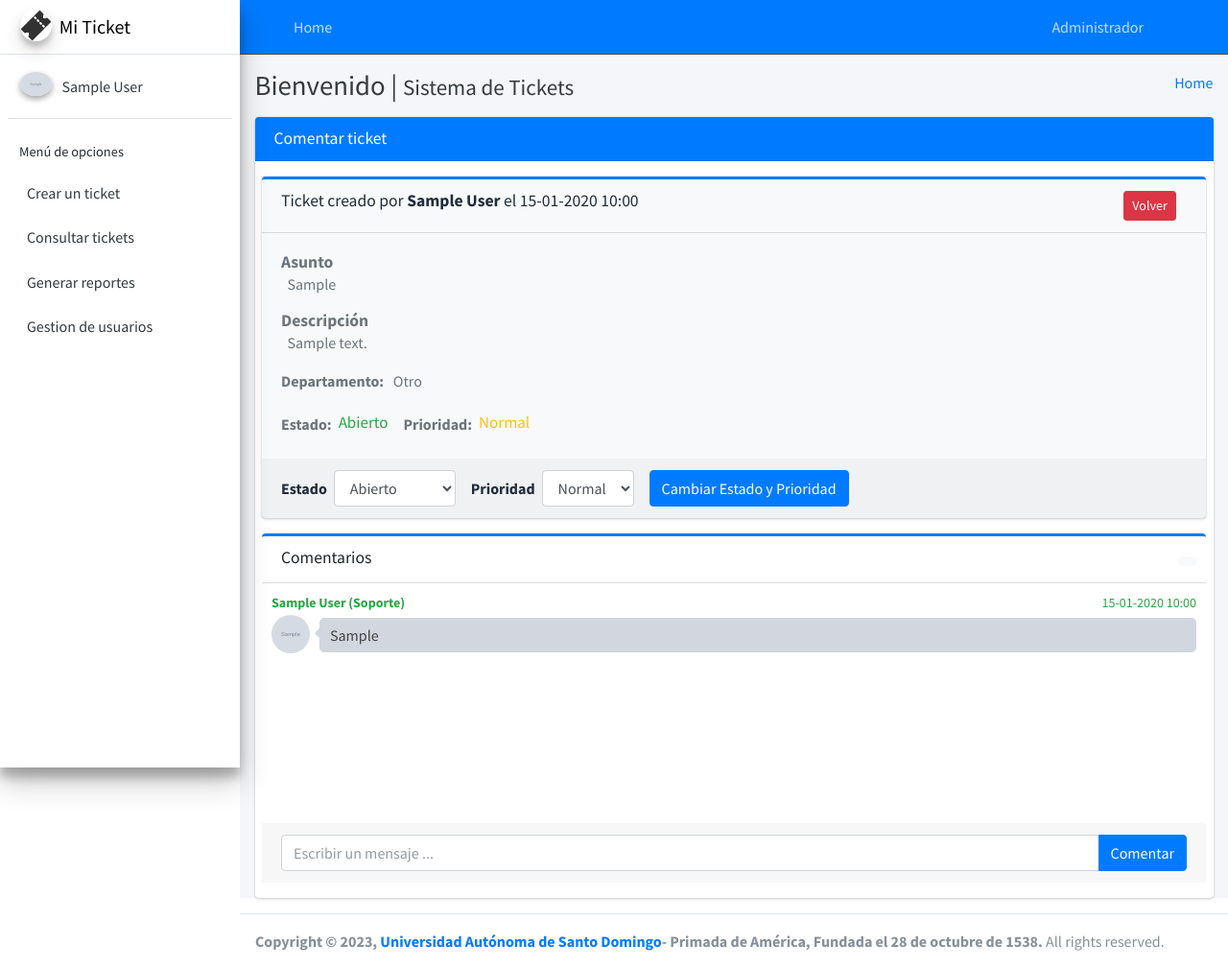
After one commit to Noruii/Sistema-de-Tickets-2.0, a Django app: page /sdt/tickets/comentar_ticket/1/ in a window 1280 px wide. The commit adds this page. Shown: the whole page at 96% size. Run offline with Django 4.2, Linux system fonts and the light colour scheme; a user stored in the database is signed in; tables that the repository leaves empty hold one stand-in row (values such as "Sample post"); grey boxes marked "Sample" are stand-in pictures; one stand-in notice (Sample message) is shown; some libraries are stand-ins or nearby versions.

Commit message:
Comentar, cambiar prioridad, estado, eliminar tickets y pequeños ajustes

```diff
--- a/app1/templates/principal_miticket.html
+++ b/app1/templates/principal_miticket.html
@@ -39,7 +39,7 @@
                     </a>
                 </div>
                 <div class="col-md-6">
-                    <a href="#" class="btn-box">
+                    <a href="{% url 'consultar_ticket' %}" class="btn-box">
                         <div class="custom-box">
                             <i class="fas fa-5x fa-user-edit mb-3"></i>
                             <h4>Consultar tickets</h4>
--- a/app1/templates/reportes/generar_reportes.html
+++ b/app1/templates/reportes/generar_reportes.html
@@ -67,7 +67,7 @@
                         display: DataTable.Responsive.display.modal({
                             header: function (row) {
                                 var data = row.data();
-                                return 'Detalles para ' + data[1] +" "+ data[2];
+                                return 'Detalles para ' + data[1];
                             }
                         }),
                         renderer: DataTable.Responsive.renderer.tableAll({
--- /dev/null
+++ b/app1/templates/tickets/comentar_ticket.html
@@ -0,0 +1,170 @@
+{% extends 'body.html' %}
+
+{% load static %}
+
+{% block content %}
+<div class="card card-default card-primary">
+    <div class="card-header">
+        <h3 class="card-title">
+            <i class="fa-solid fa-comments"></i>
+            Comentar ticket
+        </h3>
+    </div>
+
+    <!-- Descripcion del Ticket -->
+    <div class="container-fluid">
+        <div class="row">
+            <div class="col mt-3">
+                <div class="card card-primary card-outline bg-light">
+                    <div class="card-header">
+                        <h5 class="card-title">Ticket creado por <b>{{ ticket.usuario.first_name }} {{ ticket.usuario.last_name }}</b> el {{ ticket.fecha_creacion|date:'d-m-Y H:i' }}</h3>
+                        <div class="card-tools">
+                            <a class="btn btn-danger btn-sm" href="{% url 'consultar_ticket' %}" role="button">
+                                <i class="fa-solid fa-share-from-square"></i>
+                                Volver
+                            </a>
+                            <button type="button" class="btn btn-light btn-sm" data-card-widget="collapse">
+                                <i class="fas fa-minus"></i>
+                            </button>
+                        </div>
+                    </div>
+                    <div class="card-body text-secondary">
+                        <h5 class="card-title"><b>Asunto</b></h5>
+                        <p class="card-text">
+                            &nbsp; {{ ticket.asunto }}
+                        </p>
+
+                        <h5 class="card-title"><b>Descripción</b></h5>
+                        <p class="card-text">
+                            &nbsp; {{ ticket.descripcion }}
+                        </p>
+                        <p class="card-text"><b>Departamento:</b> &nbsp; {{ ticket.departamento }}</p>
+                        <div class="form-inline">
+                            <div class="form-group mr-3">
+                                <label for="estado" style="margin-right: 7px;"><b>Estado:</b></label>
+                                {% if estado_actual.estado == 'Abierto' %}
+                                    <h1 class="text-success" style="font-size: 17px; margin-top: 5px;"></b>{{ estado_actual.estado }}</b></h1>
+                                {% elif estado_actual.estado == 'En progreso' %}
+                                    <h1 class="text-warning" style="font-size: 17px; margin-top: 5px;"></b>{{ estado_actual.estado }}</b></h1>
+                                {% elif estado_actual.estado == 'Cerrado' %}
+                                    <h1 class="text-danger" style="font-size: 17px; margin-top: 5px;"></b>{{ estado_actual.estado }}</b></h1>
+                                {% endif %}
+                            </div>
+                            <div class="form-group mr-3">
+                                <label for="prioridad" style="margin-right: 7px;"><b>Prioridad:</b></label>
+                                {% if prioridad_actual.prioridad  == 'Baja' %}
+                                    <h1 class="text-info" style="font-size: 17px; margin-top: 5px;"></b>{{ prioridad_actual.prioridad }}</b></h1>
+                                {% elif prioridad_actual.prioridad == 'Normal' %}
+                                <h1 class="text-warning" style="font-size: 17px; margin-top: 5px;"></b>{{ prioridad_actual.prioridad }}</b></h1>
+                                {% elif prioridad_actual.prioridad == 'Alta' %}
+                                <h1 class="text-danger" style="font-size: 17px; margin-top: 5px;"></b>{{ prioridad_actual.prioridad }}</b></h1>
+                                {% endif %}
+                            </div>
+                        </div>
+                    </div>
+                    <div class="card-footer">
+                        {% if user.is_superuser or user.is_staff %}
+                            <form method="post" action="{% url 'estado_prioridad_update' id=ticket.id %}" class="form-inline">
+                                {% csrf_token %}
+                                <div class="form-group mr-3">
+                                    <label for="estado" style="margin-right: 7px;">Estado</label>
+                                    <select class="form-control" id="estado" name="estado">
+                                        {% for i, j in estados %}
+                                            {% if i == 'Abierto' %}
+                                                <option class="text-success" value="{{ i }}">{{ j }}</option>
+                                            {% elif i == 'En progreso' %}
+                                                <option class=" text-warning" value="{{ i }}">{{ j }}</option>
+                                            {% elif i == 'Cerrado' %}
+                                                <option class=" text-danger" value="{{ i }}">{{ j }}</option>
+                                            {% endif %}
+                                        {% endfor %}
+                                    </select>
+                                </div>
+                                <div class="form-group mr-3">
+                                    <label for="prioridad" style="margin-right: 7px;">Prioridad</label>
+                                    <select class="form-control" id="prioridad" name="prioridad">
+                                        {% for i, j in prioridades %}
+                                            {% if i == 'Baja' %}
+                                                <option class="text-info" value="{{ i }}">{{ j }}</option>
+                                            {% elif i == 'Normal' %}
+                                                <option class=" text-warning" value="{{ i }}">{{ j }}</option>
+                                            {% elif i == 'Alta' %}
+                                                <option class=" text-danger" value="{{ i }}">{{ j }}</option>
+                                            {% endif %}
+                                        {% endfor %}
+                                    </select>
+                                </div>
+                                <button type="submit" class="btn btn-primary"><i class="fa-solid fa-pen-to-square"></i> Cambiar Estado y Prioridad</button>
+                            </form>
+                        {% endif %}
+                    </div>
+                </div>
+            </div>
+        </div>
+    </div>
+
+    <!-- Comentarios -->
+    <div class="container-fluid">
+        <div class="row">
+            <div class="col">
+                <div class="card card-primary card-outline direct-chat direct-chat-primary shadow-none">
+                    <div class="card-header">
+                        <h5 class="card-title">Comentarios</h3>
+                        <div class="card-tools">
+                            <button type="button" class="btn btn-light btn-sm" data-card-widget="collapse">
+                                <i class="fas fa-minus"></i>
+                            </button>
+                        </div>
+                    </div>
+
+                    <div class="card-body">
+                        <div class="direct-chat-messages">
+                            {% for comentario in comentarios %}
+                                {% if comentario.usuario.is_superuser or comentario.usuario.is_staff %}
+                                    <div class="direct-chat-msg">
+                                        <div class="direct-chat-infos clearfix">
+                                            <span class="direct-chat-name float-left text-success">{{ comentario.usuario.first_name }} {{ comentario.usuario.last_name }} (Soporte)</span>
+                                            <span class="direct-chat-timestamp float-right text-success">{{ comentario.fecha_creado|date:'d-m-Y H:i' }}</span>
+                                        </div>
+                                        <img class="direct-chat-img" src="{{ comentario.usuario.get_image }}" alt="Message User Image">
+                                        <div class="direct-chat-text">
+                                            {{ comentario.comentario }}
+                                        </div>
+                                    </div>
+                                {% else %}
+                                    <div class="direct-chat-msg right">
+                                        <div class="direct-chat-infos clearfix">
+                                            <span class="direct-chat-name float-right text-primary">{{ comentario.usuario.first_name }} {{ comentario.usuario.last_name }}</span>
+                                            <span class="direct-chat-timestamp float-left text-primary">{{ comentario.fecha_creado|date:'d-m-Y H:i' }}</span>
+                                        </div>
+                                        <img class="direct-chat-img" src="{{ comentario.usuario.get_image }}" alt="Message User Image">
+                                        <div class="direct-chat-text">
+                                            {{ comentario.comentario }}
+                                        </div>
+                                    </div>
+                                {% endif %}
+                            {% empty %}
+                                <div class="text-center">
+                                    <h5>Aún no hay comentarios.</h5>
+                                </div>
+                            {% endfor %}
+                        </div>
+                    </div>
+
+                    <div class="card-footer">
+                        <form action="{% url 'comentar_ticket' id=ticket.id %}" method="post">
+                            {% csrf_token %}
+                            <div class="input-group">
+                                <input type="text" id="textAreacomentario" name="textAreacomentario" placeholder="Escribir un mensaje ..." class="form-control" required>
+                                <span class="input-group-append">
+                                    <button type="submit" class="btn btn-primary">Comentar</button>
+                                </span>
+                            </div>
+                        </form>
+                    </div>
+                </div>
+            </div>
+        </div>
+    </div>
+</div>
+{% endblock content %}
--- a/app1/urls.py
+++ b/app1/urls.py
@@ -12,19 +12,17 @@ urlpatterns = [
 
     # Vistas de Django de recuperar contraseña
 
-    # Crear usuarios / gestionar usuarios
+    # Crear usuarios / Gestionar usuarios
     path('usuarios/perfil_de_usuario/<int:id>/', perfil_de_usuario_view, name='perfil_de_usuario'),
     path('usuarios/gestion_de_usuarios', gestion_de_usuarios_view, name="gestion_de_usuarios"),
 
     # Crear y Consultar tickets
     path('tickets/crear_ticket/', crear_ticket_view, name='crear_ticket'),
+    path('tickets/consultar_ticket/', consultar_ticket_view, name='consultar_ticket'),
+    path('eliminar_ticket/<int:id>/', eliminar_ticket, name='eliminar_ticket'),
+    path('tickets/comentar_ticket/<int:id>/', comentar_ticket_view, name='comentar_ticket'),
+    path('estado_prioridad_update/<int:id>/', estado_prioridad_update, name='estado_prioridad_update'),
 
-    # Vista de general reportes
-
-    # -----
-
-    # Generar reportes
+    # Vista de Generar reportes
     path('reportes/generar_reportes/', reportes_view, name='generar_reportes'),
-
-    #path('usuarios/list/', UsuariosListView.as_view(), name='usuarios_list')
 ]
--- a/app1/views/tickets/views.py
+++ b/app1/views/tickets/views.py
@@ -1,10 +1,7 @@
-from typing import Any
 from django.db import IntegrityError
 from django.shortcuts import render, redirect, get_object_or_404
-from django.contrib.auth import login, logout, authenticate
 from django.contrib.auth.decorators import login_required
-from django.http import HttpResponse
-from django.views.generic import ListView
+from django.http import Http404
 from django.contrib import messages
 
 from app1.models import *
@@ -61,7 +58,7 @@ def crear_ticket_view(request):
             prioridad.save()
 
             messages.success(request, '¡Ticket creado exitosamente!')
-            return redirect('crear_ticket')
+            return redirect('consultar_ticket')
         except IntegrityError:
             messages.error(request, 'Error al crear el ticket.')
             return redirect('crear_ticket')
@@ -69,3 +66,118 @@ def crear_ticket_view(request):
     return render(request, 'tickets/crear_ticket.html', {
         'departamentos': departamentos
     })
+
+@login_required
+def consultar_ticket_view(request):
+    try:
+        tickets = Ticket.objects.all()
+        tickets_usuario_especifico = Ticket.objects.filter(usuario_id = request.user)
+    except Ticket.DoesNotExist:
+        raise Http404("El ticket no existe.")
+
+    return render(request, 'tickets/consultar_ticket.html', {
+        'icon': '<i class="fa-solid fa-user-edit"></i>',
+        'title': 'Consultar tickets',
+        'tickets': tickets,
+        'tickets_usuario_especifico': tickets_usuario_especifico,
+    })
+
+@login_required
+def eliminar_ticket(request, id):
+    ticket = get_object_or_404(Ticket, id=id)
+    print(ticket)
+    # ticket.delete()
+    messages.success(request, f'¡Ticket #{ticket.id} eliminado exitosamente!')
+    return redirect('consultar_ticket')
+
+@login_required
+def comentar_ticket_view(request, id):
+    ticket = get_object_or_404(Ticket, id=id)
+    comentarios = Comentario.objects.filter(FK_id_ticket=ticket)
+    estados = Estado.ESTADO_CHOICES
+    prioridades = Prioridad.PRIORIDAD_CHOICES
+
+    # Obtener el estado y prioridad actual para mostrarlo en el HTML
+    try:
+        estado_actual = Estado.objects.filter(FK_id_ticket=ticket).order_by('-fecha_modificacion').first()
+        prioridad_actual = Prioridad.objects.filter(FK_id_ticket=ticket).order_by('-fecha_modificacion').first()
+
+        # Para cambiar estado a 'En progreso' cuando se comenta
+        estado_actual_update = Estado.objects.get(FK_id_ticket=ticket)
+
+    except Estado.DoesNotExist or Prioridad.DoesNotExist:
+        estado_actual = None
+        prioridad_actual = None
+
+    # Verificar si el usuario es el creador del ticket o si es un administrador
+    if request.user == ticket.usuario or request.user.is_superuser or request.user.is_staff:
+        if request.method == 'POST':
+            # Verificar que los campos obligatorios estén completos
+            if not request.POST.get('textAreacomentario'):
+                messages.error(request, 'Por favor, complete todos los campos obligatorios.')
+                return redirect('comentar_ticket', id=id)
+            try:
+                comentario_texto = request.POST['textAreacomentario']
+                usuario = request.user
+                comentario = Comentario.objects.create(
+                    comentario=comentario_texto,
+                    usuario=usuario,
+                    FK_id_ticket=ticket
+                )
+                comentario.save()
+                ticket.asignado_a = usuario
+                ticket.save()
+                # Pasar estado del ticket a 'En progreso' al añadir un comentario
+                if estado_actual_update.estado == 'Abierto':
+                    estado_actual = estados[1][0]
+                    estado_actual_update.estado = estado_actual
+                    estado_actual_update.save()
+
+                messages.success(request, '¡Comentario agregado correctamente!')
+
+                # messages.success(request, f'¡El estado del ticket a pasado a {estado_actual}!')
+                return redirect('comentar_ticket', id=id)
+            except IntegrityError:
+                messages.error(request, 'Error al comentar el ticket.')
+                # messages.error(request, 'Error al cambiar el estado y la prioridad.')
+                return redirect('comentar_ticket', id=id)
+
+        return render(request, 'tickets/comentar_ticket.html', {
+            'ticket': ticket,
+            'comentarios': comentarios,
+            'estados': estados,
+            'estado_actual': estado_actual,
+            'prioridades': prioridades,
+            'prioridad_actual': prioridad_actual
+        })
+    else:
+        # Si el usuario no es el creador del ticket ni es un administrador,
+        # redirigir a una página de error o a una página que informe que no tiene permisos para acceder a ese ticket
+        raise Http404('No tiene permisos para acceder a este ticket')
+
+@login_required
+def estado_prioridad_update(request, id):
+    ticket = get_object_or_404(Ticket, id=id)
+    estado = Estado.objects.get(FK_id_ticket=ticket)
+    prioridad = Prioridad.objects.get(FK_id_ticket=ticket)
+
+    if request.method == 'POST':
+        try:
+            usuario = request.user
+
+            estado_update = request.POST['estado']
+            estado.estado = estado_update
+            estado.usuario_modificacion = usuario
+            estado.save()
+
+            prioridad_update = request.POST['prioridad']
+            prioridad.prioridad = prioridad_update
+            prioridad.usuario_modificacion = usuario
+            prioridad.save()
+
+            messages.success(request, '¡Estado y prioridad cambiados exitosamente!')
+            return redirect('comentar_ticket', id=id)
+        except:
+            messages.error(request, 'Error al cambiar el estado y la prioridad.')
+            return redirect('comentar_ticket', id=id)
+    return redirect('comentar_ticket', id=id)
--- a/app1/views/views.py
+++ b/app1/views/views.py
@@ -30,9 +30,6 @@ def iniciar_sesion(request):
 
 @login_required
 def cerrar_sesion(request):
-    # TODO:
-    # Ingeniate como hacer esto... con el sweetalerts
-    # messages.warning(request, '¿Seguro que quiere cerrar sesión?')
     logout(request)
     return redirect('iniciar_sesion')
 
--- /dev/null
+++ b/static/js/cerrar_sesion.js
@@ -0,0 +1,32 @@
+function cerrar_sesion() {
+    Swal.fire({
+        title: "¿Está seguro de que quiere cerrar sesión?",
+        // text: "Esta ación no se puede deshacer.",
+        icon: "warning",
+        showCancelButton: true,
+        cancelButtonText: '<i class="fa-solid fa-xmark"></i> No &nbsp;',
+        confirmButtonText: '<i class="fa-solid fa-right-from-bracket"></i> Si &nbsp;',
+        confirmButtonColor: "#dc3545",
+        customClass: {
+            confirmButton: 'btn btn-danger mr-2',
+            cancelButton: 'btn btn-secondary'
+        },
+        buttonsStyling: false,
+        showLoaderOnConfirm: true,
+        preConfirm: () => {
+            return new Promise((resolve, reject) => {
+                setTimeout(() => {
+                    resolve()
+                }, 800)
+            })
+        }
+    })
+    .then(function (result) {
+        if (result.isConfirmed) {
+            window.location.href = "/sdt/cerrar_sesion/";
+        }
+        //else if (result.isDismissed) {
+        //    Swal.fire('Changes are not saved', '', 'info')
+        //}
+    });
+}
--- a/templates/baseList.html
+++ b/templates/baseList.html
@@ -5,7 +5,7 @@
 {% block head %}
 
     <link rel="stylesheet" href="{% static '/lib/DataTables-1.13.8/css/dataTables.bootstrap4.min.css' %}"/>
-    <link rel="stylesheet" href="{% static '/lib/DataTables-1.13.8/css/jquery.dataTables.min.css' %}"/>
+    <!-- <link rel="stylesheet" href="{% static '/lib/DataTables-1.13.8/css/jquery.dataTables.min.css' %}"/> -->
     <link rel="stylesheet" href="{% static '/lib/DataTables-1.13.8/plugins/Responsive-2.5.0/css/responsive.bootstrap4.min.css' %}"/>
     <link rel="stylesheet" href="{% static '/lib/DataTables-1.13.8/plugins/SearchPanes-2.2.0/css/searchPanes.dataTables.min.css' %}"/>
     <link rel="stylesheet" href="{% static '/lib/DataTables-1.13.8/plugins/Select-1.7.0/css/select.dataTables.min.css' %}"/>
@@ -13,7 +13,7 @@
 
     <link rel="stylesheet" href="{% static '/lib/daterangepicker/daterangepicker.css' %}"/>
 
-    <script src="{% static '/lib/DataTables-1.13.8/js/jquery.dataTables.js' %}"></script>
+    <script src="{% static '/lib/DataTables-1.13.8/js/jquery.dataTables.min.js' %}"></script>
     <script src="{% static '/lib/DataTables-1.13.8/js/dataTables.bootstrap4.min.js' %}"></script>
     <script src="{% static '/lib/DataTables-1.13.8/plugins/Responsive-2.5.0/js/dataTables.responsive.min.js' %}"></script>
     <script src="{% static '/lib/DataTables-1.13.8/plugins/Responsive-2.5.0/js/responsive.bootstrap4.min.js' %}"></script>
--- a/templates/body.html
+++ b/templates/body.html
@@ -35,6 +35,36 @@
             <!-- Footer -->
             {% include 'footer.html' %}
         </div>
+        <!-- Mensajes sweetalert2 -->
+        {% if messages %}
+            {% for message in messages %}
+                {% if message.tags == 'success' %}
+                    <script>
+                        Swal.fire({
+                            "icon":"success",
+                            "title":"¡Acción exitosa!",
+                            "text":"{{ message }}",
+                        })
+                    </script>
+                {% elif message.tags == 'error' %}
+                    <script>
+                        Swal.fire({
+                            "icon":"error",
+                            "title":"¡Error!",
+                            "text":"{{ message }}",
+                        })
+                    </script>
+                {% elif message.tags == 'warning' %}
+                    <script>
+                        Swal.fire({
+                            "icon":"warning",
+                            "title":"¡Atención!",
+                            "text":"{{ message }}",
+                        })
+                    </script>
+                {% endif %}
+            {% endfor %}
+        {% endif %}
         <!-- Block javascript -->
         {% block javascript %}
 
--- a/templates/header.html
+++ b/templates/header.html
@@ -1,3 +1,4 @@
+{% load static %}
 <nav class="main-header navbar navbar-expand navbar-dark navbar-primary">
     <ul class="navbar-nav">
         <li class="nav-item">
@@ -40,21 +41,23 @@
             </div>
         </li>
         <!-- Mensajes sweetalert2 -->
+        <script src="{% static '/js/cerrar_sesion.js' %}"></script>
+        <!-- Mensajes sweetalert2 -->
         {% if messages %}
             {% for message in messages %}
                 {% if message.tags == 'warning' %}
                     <script>
                         Swal.fire({
+                            "icon":"warning",
                             "title":"¡Atención!",
                             "text":"{{ message }}",
-                            "icon":"warning"
                         })
                     </script>
                 {% endif %}
             {% endfor %}
         {% endif %}
         <li class="nav-item">
-            <a class="nav-link" href="{% url 'cerrar_sesion' %}">
+            <a class="nav-link" href="#" onclick="cerrar_sesion()">
                 <i class="fas fa-power-off" aria-hidden="true"></i>
             </a>
         </li>
--- a/templates/sidebar.html
+++ b/templates/sidebar.html
@@ -28,7 +28,7 @@
                     </a>
                 </li>
                 <li class="nav-item">
-                    <a href="#" class="nav-link">
+                    <a href="{% url 'consultar_ticket' %}" class="nav-link">
                         <i class="nav-icon fas fa-user-edit"></i>
                         <p>
                             Consultar tickets
```
Also changed, not shown: app1/templates/tickets/consultar_ticket.html (added, +110 -0 lines), app1/templates/tickets/crear_ticket.html (+0 -25 lines), app1/templates/usuarios/gestion_de_usuarios.html (+13 -13 lines), app1/templates/usuarios/perfil_de_usuario.html (+0 -25 lines), static/js/eliminar_ticket.js (added, +32 -0 lines), app1/templates/tickets/consultar_tickets.html (deleted).
